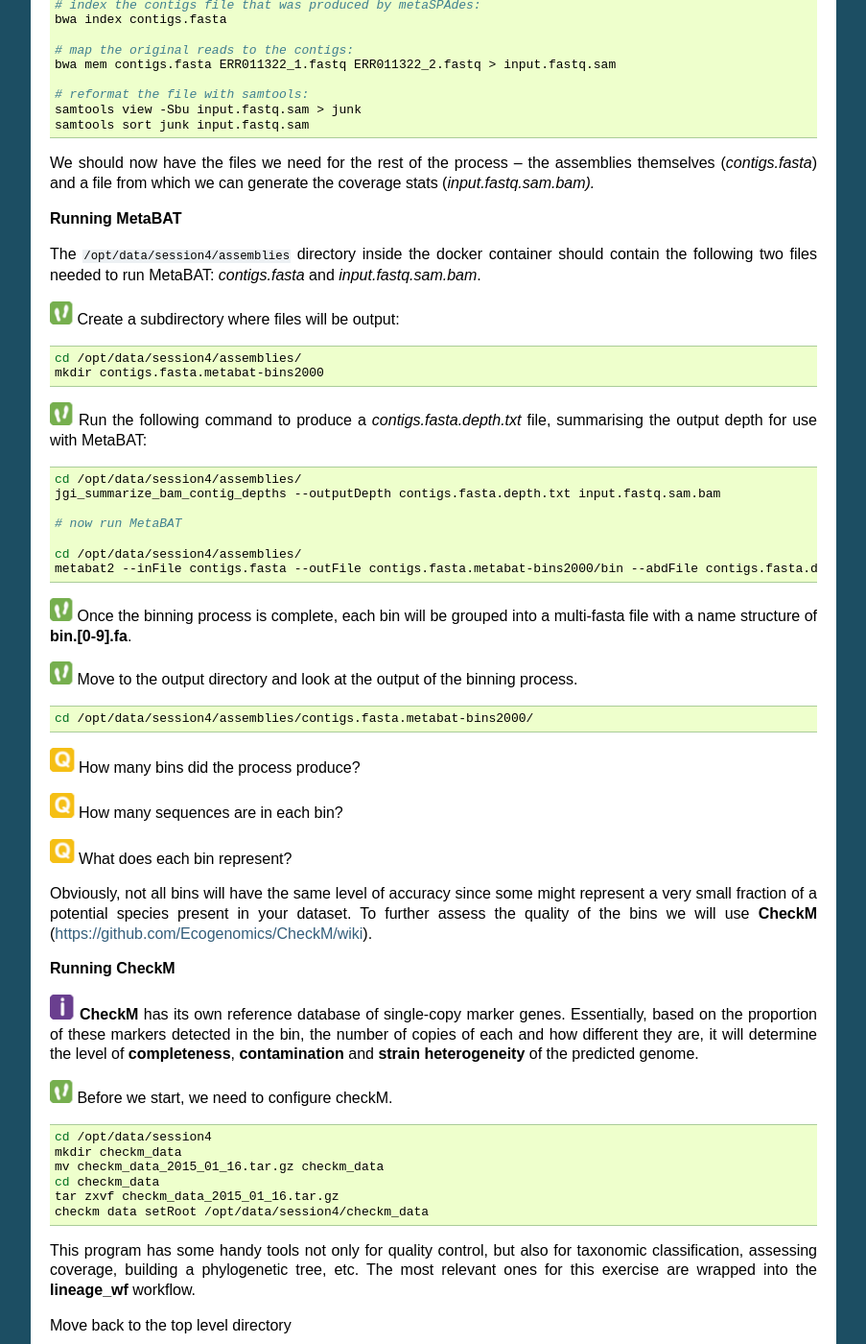
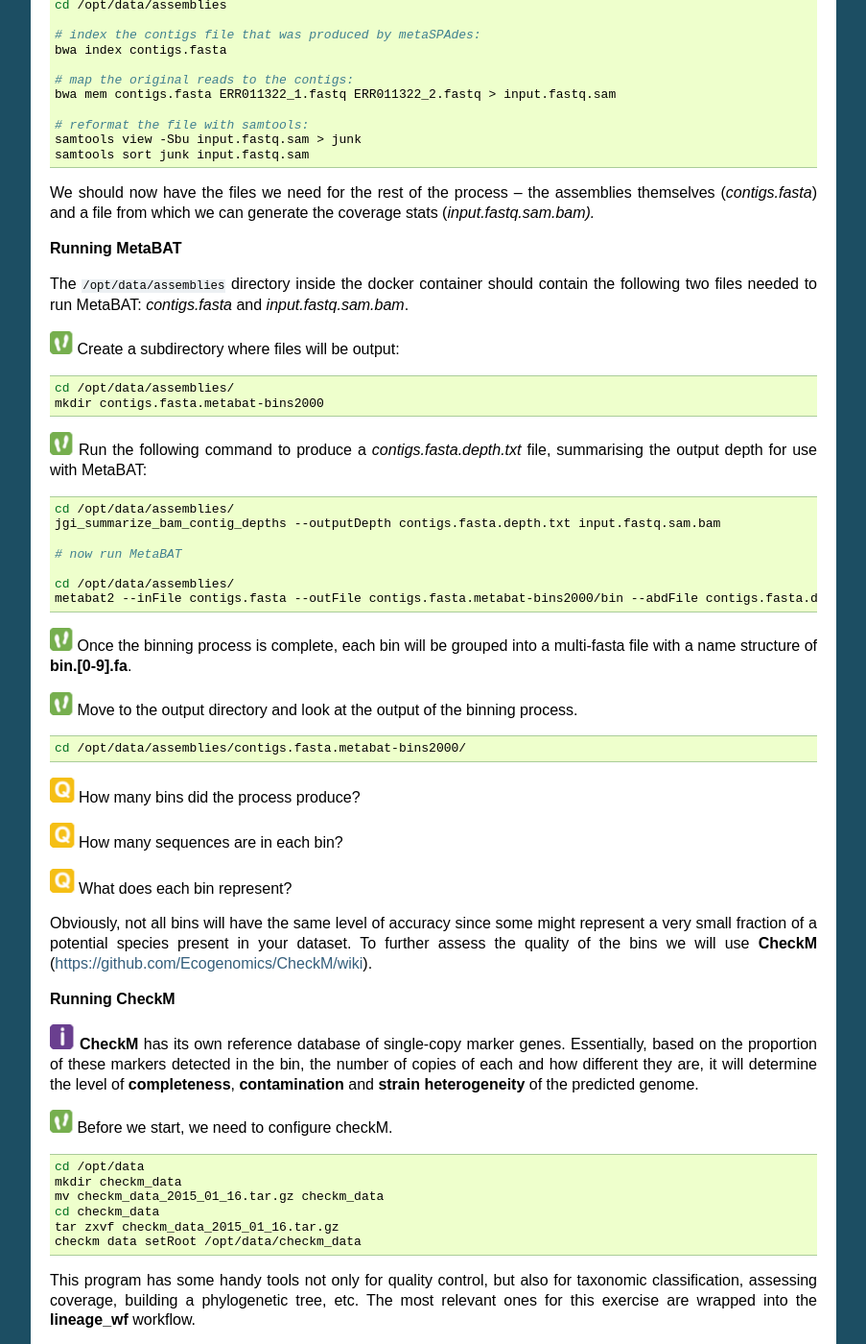
Before and after one commit to EBI-Metagenomics/mgnify-biata-2021, a Sphinx documentation site: the page built from docs/source/mag.rst, in a window 1280 px wide and 1400 px high, scrolled down 1661 px. Shown: the whole window at 96% size, without its empty margins (198-1101 px from the left). Built offline with Sphinx 7.4.7, drawn with Linux system fonts in a browser that asks for light colours; some of the changed text lies outside the part shown.

Commit message:
Changed DATADIR variable, edited paths

```diff
--- a/docs/source/mag.rst
+++ b/docs/source/mag.rst
@@ -16,7 +16,6 @@
 
     mkdir -p ~/BiATA/session4/data
     chmod -R 777 ~/BiATA
-    export DATADIR=~/BiATA/session4/data
 
 (If your path to the data folder looks different from the one in this example, please make sure there are no spaces
 in any of your directory names.)
@@ -39,6 +38,7 @@
 
 .. code-block:: bash
 
+    export DATADIR=~/BiATA/session4/data/session4
     docker run --rm -it  -e DISPLAY=$DISPLAY  -v $DATADIR:/opt/data -v /tmp/.X11-unix:/tmp/.X11-unix:rw  -e DISPLAY=docker.for.mac.localhost:0 microbiomeinformatics/biata-binning
 
 Generating metagenome assembled genomes
@@ -79,6 +79,8 @@
 
 .. code-block:: bash
 
+    cd /opt/data/assemblies
+
     # index the contigs file that was produced by metaSPAdes:
     bwa index contigs.fasta
 
@@ -95,14 +97,14 @@
 
 **Running MetaBAT**
 
-The ``/opt/data/session4/assemblies`` directory inside the docker container should
+The ``/opt/data/assemblies`` directory inside the docker container should
 contain the following two files needed to run MetaBAT: *contigs.fasta* and *input.fastq.sam.bam*.
 
 |image3|\ Create a subdirectory where files will be output:
 
 .. code-block:: bash
 
-    cd /opt/data/session4/assemblies/
+    cd /opt/data/assemblies/
     mkdir contigs.fasta.metabat-bins2000
 
 |image3|\  Run the following command to produce a
@@ -111,12 +113,12 @@
 
 .. code-block:: bash
 
-    cd /opt/data/session4/assemblies/
+    cd /opt/data/assemblies/
     jgi_summarize_bam_contig_depths --outputDepth contigs.fasta.depth.txt input.fastq.sam.bam
 
     # now run MetaBAT
 
-    cd /opt/data/session4/assemblies/
+    cd /opt/data/assemblies/
     metabat2 --inFile contigs.fasta --outFile contigs.fasta.metabat-bins2000/bin --abdFile contigs.fasta.depth.txt --minContig 2000
 
 |image3|\ Once the binning process is complete, each bin will be
@@ -127,7 +129,7 @@
 
 .. code-block:: bash
 
-    cd /opt/data/session4/assemblies/contigs.fasta.metabat-bins2000/
+    cd /opt/data/assemblies/contigs.fasta.metabat-bins2000/
 
 |image4|\  How many bins did the process produce?
 
@@ -152,12 +154,12 @@
 
 .. code-block:: bash
 
-    cd /opt/data/session4
+    cd /opt/data
     mkdir checkm_data
     mv checkm_data_2015_01_16.tar.gz checkm_data
     cd checkm_data
     tar zxvf checkm_data_2015_01_16.tar.gz
-    checkm data setRoot /opt/data/session4/checkm_data
+    checkm data setRoot /opt/data/checkm_data
 
 This program has some handy tools not only for quality control, but also
 for taxonomic classification, assessing coverage, building a
@@ -168,7 +170,7 @@
 
 .. code-block:: bash
 
-    cd /opt/data/session4/assemblies/
+    cd /opt/data/assemblies/
 
 Now run CheckM with the following command:
 
```
